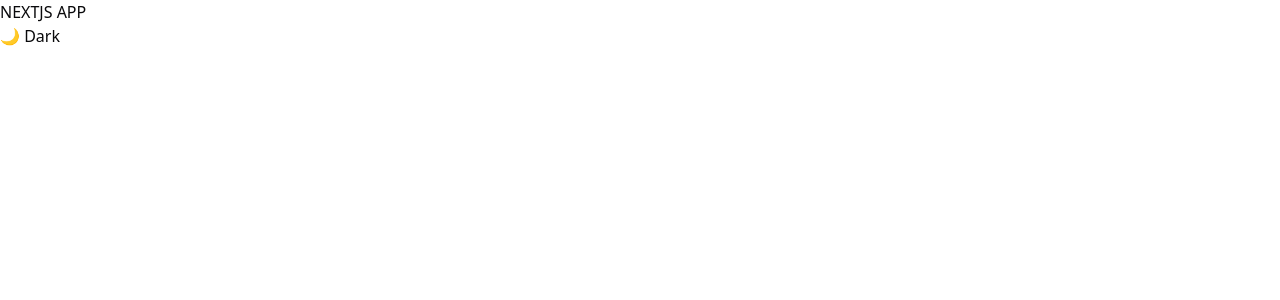
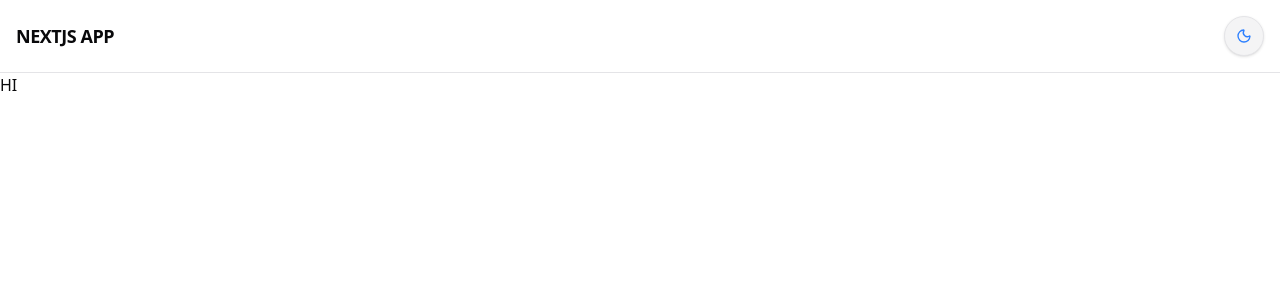
Before and after one commit to Sidharth77777/full-stack-SaaS-app, a Next.js app: page / in a window 1280 px wide. Shown: the top 300 px of the page. Built offline with nearby package versions, Linux system fonts and the light colour scheme.

Commit message:
dark and light mode

```diff
--- /dev/null
+++ b/app/components/Header.js
@@ -0,0 +1,55 @@
+"use client"
+
+import { useWebContext } from "../context/WebContext"
+import { Toggle } from "@/components/ui/toggle"
+import { Moon, Sun } from "lucide-react"
+import { motion, AnimatePresence } from "framer-motion"
+
+export default function Header() {
+  const { theme, toggleTheme, mounted } = useWebContext()
+
+  if (!mounted) {
+    return (
+      <header className="flex items-center justify-between p-4 border-b border-border">
+        <h1 className="text-lg font-semibold tracking-tight">NEXTJS APP</h1>
+        <button
+          aria-busy="true"
+          disabled
+          className="w-10 h-10 rounded-full bg-muted animate-pulse"
+        />
+      </header>
+    )
+  }
+
+  const isDark = theme === "dark"
+
+  return (
+    <header className="flex items-center justify-between p-4 border-b border-border backdrop-blur-lg">
+      <h1 className="text-lg font-semibold tracking-tight">NEXTJS APP</h1>
+
+      <Toggle
+        onClick={toggleTheme}
+        aria-pressed={isDark}
+        className="relative cursor-pointer flex h-10 w-10 items-center justify-center rounded-full transition-all duration-300
+                   bg-muted hover:bg-accent border border-border shadow-sm group"
+      >
+        <AnimatePresence mode="wait" initial={false}>
+          <motion.div
+            key={theme}
+            initial={{ scale: 0, rotate: -90, opacity: 0 }}
+            animate={{ scale: 1, rotate: 0, opacity: 1 }}
+            exit={{ scale: 0, rotate: 90, opacity: 0 }}
+            transition={{ duration: 0.3 }}
+            className="absolute flex items-center justify-center"
+          >
+            {isDark ? (
+              <Sun className="h-5 w-5 text-yellow-400 transition-transform group-hover:rotate-12" />
+            ) : (
+              <Moon className="h-5 w-5 text-blue-500 transition-transform group-hover:-rotate-12" />
+            )}
+          </motion.div>
+        </AnimatePresence>
+      </Toggle>
+    </header>
+  )
+}
--- a/app/layoutProvider.js
+++ b/app/layoutProvider.js
@@ -1,6 +1,9 @@
+import Header from "./components/Header";
+
 export default function LayOutProvider({ children }) {
     return (
         <div>
+            <Header />
             {children}
         </div>
     )
--- a/app/page.js
+++ b/app/page.js
@@ -1,27 +1,8 @@
-"use client"
+export default function Home() {
+  return(
+    <div>
+      <h1>HI</h1>
+    </div>
+  )
 
-import { useWebContext } from "./context/WebContext"
-
-export default function Home() {
-  const { theme, toggleTheme, mounted } = useWebContext();
-  if (!mounted) {
-    return (
-      <div>
-        <h1>NEXTJS APP</h1>
-        {/* neutral placeholder until client mount to avoid mismatch */}
-        <button aria-busy="true" disabled>
-          Loading…
-        </button>
-      </div>
-    );
-  }
-
-  return (
-    <div>
-      <h1>NEXTJS APP</h1>
-      <button onClick={toggleTheme} aria-pressed={theme === "dark"}>
-        {theme == "light" ? "🌙 Dark" : "☀️ Light"}
-      </button>
-    </div>
-  );
 }
--- /dev/null
+++ b/components/ui/button.jsx
@@ -0,0 +1,56 @@
+import * as React from "react"
+import { Slot } from "@radix-ui/react-slot"
+import { cva } from "class-variance-authority";
+
+import { cn } from "@/lib/utils"
+
+const buttonVariants = cva(
+  "inline-flex items-center justify-center gap-2 whitespace-nowrap rounded-md text-sm font-medium transition-all disabled:pointer-events-none disabled:opacity-50 [&_svg]:pointer-events-none [&_svg:not([class*='size-'])]:size-4 shrink-0 [&_svg]:shrink-0 outline-none focus-visible:border-ring focus-visible:ring-ring/50 focus-visible:ring-[3px] aria-invalid:ring-destructive/20 dark:aria-invalid:ring-destructive/40 aria-invalid:border-destructive",
+  {
+    variants: {
+      variant: {
+        default: "bg-primary text-primary-foreground hover:bg-primary/90",
+        destructive:
+          "bg-destructive text-white hover:bg-destructive/90 focus-visible:ring-destructive/20 dark:focus-visible:ring-destructive/40 dark:bg-destructive/60",
+        outline:
+          "border bg-background shadow-xs hover:bg-accent hover:text-accent-foreground dark:bg-input/30 dark:border-input dark:hover:bg-input/50",
+        secondary:
+          "bg-secondary text-secondary-foreground hover:bg-secondary/80",
+        ghost:
+          "hover:bg-accent hover:text-accent-foreground dark:hover:bg-accent/50",
+        link: "text-primary underline-offset-4 hover:underline",
+      },
+      size: {
+        default: "h-9 px-4 py-2 has-[>svg]:px-3",
+        sm: "h-8 rounded-md gap-1.5 px-3 has-[>svg]:px-2.5",
+        lg: "h-10 rounded-md px-6 has-[>svg]:px-4",
+        icon: "size-9",
+        "icon-sm": "size-8",
+        "icon-lg": "size-10",
+      },
+    },
+    defaultVariants: {
+      variant: "default",
+      size: "default",
+    },
+  }
+)
+
+function Button({
+  className,
+  variant,
+  size,
+  asChild = false,
+  ...props
+}) {
+  const Comp = asChild ? Slot : "button"
+
+  return (
+    <Comp
+      data-slot="button"
+      className={cn(buttonVariants({ variant, size, className }))}
+      {...props} />
+  );
+}
+
+export { Button, buttonVariants }
--- /dev/null
+++ b/components/ui/card.jsx
@@ -0,0 +1,101 @@
+import * as React from "react"
+
+import { cn } from "@/lib/utils"
+
+function Card({
+  className,
+  ...props
+}) {
+  return (
+    <div
+      data-slot="card"
+      className={cn(
+        "bg-card text-card-foreground flex flex-col gap-6 rounded-xl border py-6 shadow-sm",
+        className
+      )}
+      {...props} />
+  );
+}
+
+function CardHeader({
+  className,
+  ...props
+}) {
+  return (
+    <div
+      data-slot="card-header"
+      className={cn(
+        "@container/card-header grid auto-rows-min grid-rows-[auto_auto] items-start gap-2 px-6 has-data-[slot=card-action]:grid-cols-[1fr_auto] [.border-b]:pb-6",
+        className
+      )}
+      {...props} />
+  );
+}
+
+function CardTitle({
+  className,
+  ...props
+}) {
+  return (
+    <div
+      data-slot="card-title"
+      className={cn("leading-none font-semibold", className)}
+      {...props} />
+  );
+}
+
+function CardDescription({
+  className,
+  ...props
+}) {
+  return (
+    <div
+      data-slot="card-description"
+      className={cn("text-muted-foreground text-sm", className)}
+      {...props} />
+  );
+}
+
+function CardAction({
+  className,
+  ...props
+}) {
+  return (
+    <div
+      data-slot="card-action"
+      className={cn(
+        "col-start-2 row-span-2 row-start-1 self-start justify-self-end",
+        className
+      )}
+      {...props} />
+  );
+}
+
+function CardContent({
+  className,
+  ...props
+}) {
+  return (<div data-slot="card-content" className={cn("px-6", className)} {...props} />);
+}
+
+function CardFooter({
+  className,
+  ...props
+}) {
+  return (
+    <div
+      data-slot="card-footer"
+      className={cn("flex items-center px-6 [.border-t]:pt-6", className)}
+      {...props} />
+  );
+}
+
+export {
+  Card,
+  CardHeader,
+  CardFooter,
+  CardTitle,
+  CardAction,
+  CardDescription,
+  CardContent,
+}
--- /dev/null
+++ b/components/ui/toggle.jsx
@@ -0,0 +1,45 @@
+"use client"
+
+import * as React from "react"
+import * as TogglePrimitive from "@radix-ui/react-toggle"
+import { cva } from "class-variance-authority";
+
+import { cn } from "@/lib/utils"
+
+const toggleVariants = cva(
+  "inline-flex items-center justify-center gap-2 rounded-md text-sm font-medium hover:bg-muted hover:text-muted-foreground disabled:pointer-events-none disabled:opacity-50 data-[state=on]:bg-accent data-[state=on]:text-accent-foreground [&_svg]:pointer-events-none [&_svg:not([class*='size-'])]:size-4 [&_svg]:shrink-0 focus-visible:border-ring focus-visible:ring-ring/50 focus-visible:ring-[3px] outline-none transition-[color,box-shadow] aria-invalid:ring-destructive/20 dark:aria-invalid:ring-destructive/40 aria-invalid:border-destructive whitespace-nowrap",
+  {
+    variants: {
+      variant: {
+        default: "bg-transparent",
+        outline:
+          "border border-input bg-transparent shadow-xs hover:bg-accent hover:text-accent-foreground",
+      },
+      size: {
+        default: "h-9 px-2 min-w-9",
+        sm: "h-8 px-1.5 min-w-8",
+        lg: "h-10 px-2.5 min-w-10",
+      },
+    },
+    defaultVariants: {
+      variant: "default",
+      size: "default",
+    },
+  }
+)
+
+function Toggle({
+  className,
+  variant,
+  size,
+  ...props
+}) {
+  return (
+    <TogglePrimitive.Root
+      data-slot="toggle"
+      className={cn(toggleVariants({ variant, size, className }))}
+      {...props} />
+  );
+}
+
+export { Toggle, toggleVariants }
--- a/package.json
+++ b/package.json
@@ -11,9 +11,12 @@
   "dependencies": {
     "@neondatabase/serverless": "^1.0.2",
     "@prisma/client": "^6.17.1",
+    "@radix-ui/react-slot": "^1.2.3",
+    "@radix-ui/react-toggle": "^1.1.10",
     "class-variance-authority": "^0.7.1",
     "clsx": "^2.1.1",
     "dotenv": "^17.2.3",
+    "framer-motion": "^12.23.24",
     "lucide-react": "^0.545.0",
     "next": "15.5.5",
     "next-themes": "^0.4.6",
```
Also changed, not shown: 1 other file (tests, documents, lock files or other folders).
